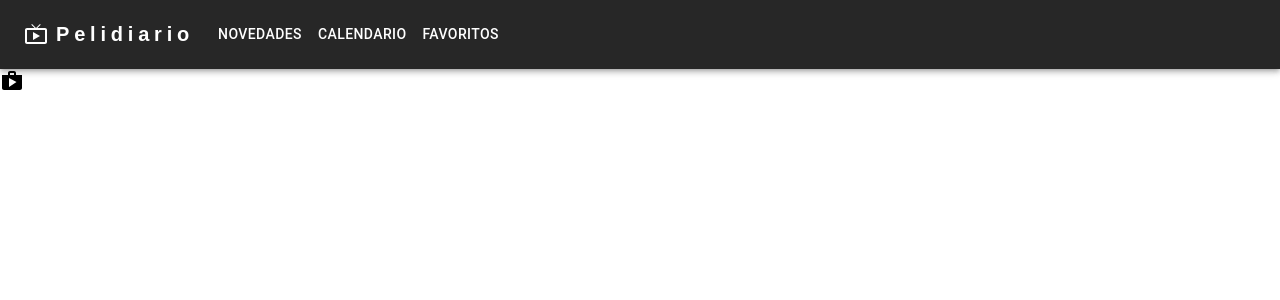
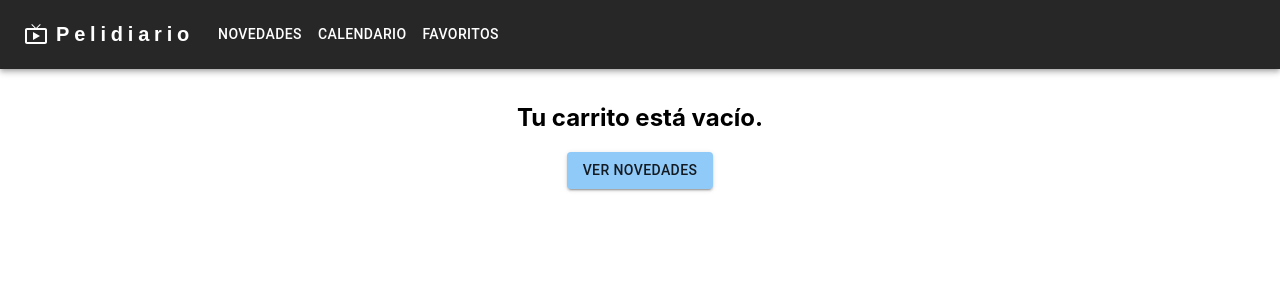
Before and after one commit to smariscal/app-pelidiario, a React (Create React App) app: page /Carrito in a window 1280 px wide. Shown: the top 300 px of the page. Built offline with nearby package versions, Linux system fonts and the light colour scheme.

Commit message:
added CartView component that shows the list of the movies selected with the action to delete a movie from the cart and delete all items from cart. Use the useContext.

```diff
--- a/src/components/Cart/Cart.js
+++ b/src/components/Cart/Cart.js
@@ -1,10 +1,10 @@
 import './Cart.css';
-import IconCart from '@mui/icons-material/Shop';
+import CartView from '../CartView/CartView';
 
 const Cart = () => {
   return (
     //JSX
-    <IconCart />
+    <CartView />
   );
 }
 
--- /dev/null
+++ b/src/components/CartView/CartView.css
@@ -0,0 +1,3 @@
+.general-container{
+    margin: auto;
+}
--- /dev/null
+++ b/src/components/CartView/CartView.js
@@ -0,0 +1,82 @@
+import { useContext } from 'react';
+import { Link } from "react-router-dom";
+import { Table, TableBody, TableCell, TableContainer, TableHead, TableRow, Paper, CardMedia, Tooltip, Grid, Container, Button }  from '@mui/material';
+import DeleteIcon from '@mui/icons-material/Delete';
+import TMDB from '../../util/TMDB';
+import CartContext from '../../context/CartContext';
+import './CartView.css';
+
+export default function BasicTable() {
+  const { deleteMovie, deleteMovies, cartMovies, totalMovies } = useContext(CartContext);
+
+  return (
+    <Container maxWidth="xl">
+      {totalMovies > 0
+        ?
+        <Grid container sx={{marginTop:'15px', marginBottom:'15px'}} spacing={2}>
+          <Grid item xs={12} md={8} sx={{margin:'auto'}}>
+            <TableContainer component={Paper}>
+              <Table sx={{ minWidth: 650 }} aria-label="simple table">
+                <TableHead>
+                  <TableRow>
+                    <TableCell align="center" sx={{fontWeight:'700'}}>Portada</TableCell>
+                    <TableCell align="left" sx={{fontWeight:'700'}}>Titulo</TableCell>
+                    <TableCell align="left" sx={{fontWeight:'700'}}>Descripción</TableCell>
+                    <TableCell align="right" sx={{fontWeight:'700'}}>Cantidad</TableCell>
+                    <TableCell></TableCell>
+                  </TableRow>
+                </TableHead>
+                <TableBody>
+                  {cartMovies.map((movie) => (
+                    <TableRow
+                      key={movie.title}
+                      sx={{ '&:last-child td, &:last-child th': { border: 0 } }}
+                    >
+                      <TableCell component="th" scope="row">
+                        <Tooltip title={movie.title}>
+                          <CardMedia
+                            component="img"
+                            sx={{ width: 150}}
+                            image={TMDB.image_base_url + movie.poster_path}
+                            alt={movie.title}
+                          />
+                        </Tooltip>
+                      </TableCell>
+                      <TableCell align="left">{movie.title}</TableCell>
+                      <TableCell align="left">{movie.overview}</TableCell>
+                      <TableCell align="right">{movie.quantity}</TableCell>
+                      <TableCell>
+                        <Tooltip title="Eliminar">
+                          <DeleteIcon sx={{cursor:'pointer'}} onClick={() => deleteMovie(movie)}/>
+                        </Tooltip>
+                      </TableCell>
+                    </TableRow>
+                  ))}
+                </TableBody>
+              </Table>
+            </TableContainer>
+          </Grid>
+          <Grid item xs={10} md={5} sx={{margin:'auto', textAlign:'center'}}>
+            <Button onClick={deleteMovies} variant="outlined" color="error" endIcon={<DeleteIcon />}>
+              Eliminar todo
+            </Button>
+          </Grid>
+          <Grid item xs={10} md={5} sx={{margin:'auto', textAlign:'center'}}>
+            <Button variant="contained" color="success">
+              Finalizar compra
+            </Button>
+          </Grid>
+        </Grid>
+        :
+        <Grid container sx={{marginTop:'15px'}}>
+          <div className='general-container'>
+            <h2>Tu carrito está vacío.</h2>
+            <Link to='/Novedades' style={{textDecoration: "none", color:'white'}}>
+              <Button variant="contained">Ver novedades</Button>
+            </Link>
+          </div>
+        </Grid>
+      }
+    </Container>
+  );
+}
--- a/src/components/CartWidget/CartWidget.js
+++ b/src/components/CartWidget/CartWidget.js
@@ -39,7 +39,6 @@ export default function AccountMenu() {
         id="account-menu"
         open={open}
         onClose={handleClose}
-        onClick={handleClose}
         PaperProps={{
           elevation: 0,
           sx: {
```
